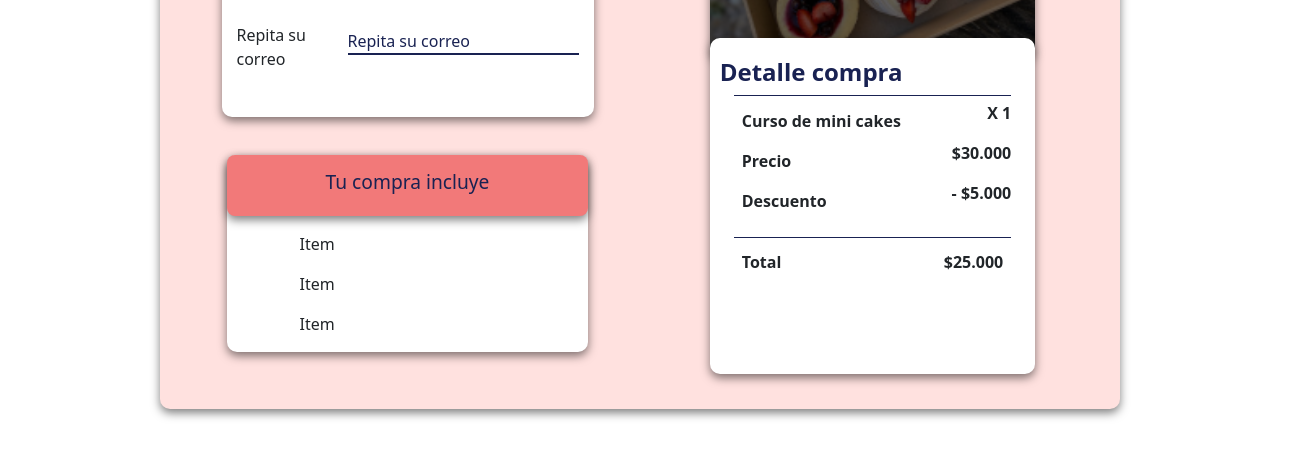
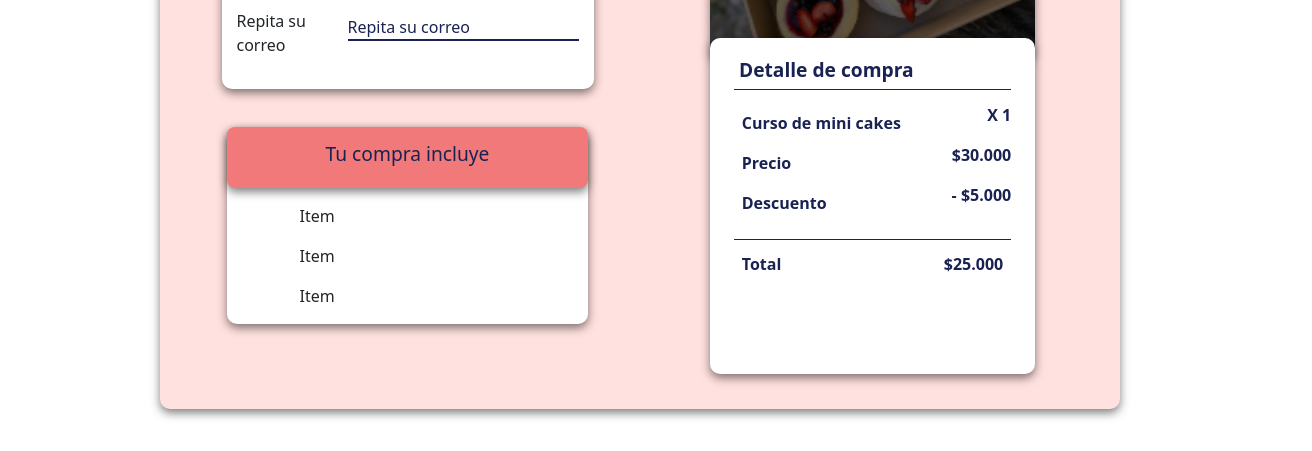
Before and after one commit to AgustinAnichini/Rasnik-s-cakes, a plain HTML site: page pages/pagos-datos.html in a window 1280 px wide. Shown: the part 555-1006 px from the top of the page, 1312 px wide, since content can reach past the window. Drawn offline with nearby package versions, Linux system fonts and the light colour scheme.

Commit message:
retoques pago

```diff
--- a/css/pagos-datosp.css
+++ b/css/pagos-datosp.css
@@ -212,8 +212,7 @@ header {
   align-items: center;
   justify-content: center;
   margin: 15px 0px;
-  padding: 15px;
-  gap: 10px;
+  padding: 1px 15px;
   width: 100%;
 }
 
@@ -333,12 +332,13 @@ header {
 }
 
 .titulo-detalle {
-  font-size: 1.5rem;
+  font-size: 1.2rem;
   font-weight: bold;
   margin-top: 10px;
   text-align: left;
   padding: 10px 10px 0px 10px;
   color: var(--form-color);
+  margin-left: 1.2rem;
 }
 
 .line {
@@ -351,25 +351,30 @@ header {
 .items-comprados p {
   text-align: left;
   margin-left: 1.5rem;
+  color: var(--form-color);
 }
 
 .precios {
   text-align: right;
   margin-right: 1.5rem;
+  color: var(--form-color);
 }
 
 .total p {
   text-align: left;
   margin-left: 1.5rem;
+  color: var(--form-color);
 }
 
 .total-precio p {
   text-align: left;
   margin-right: 1.5rem;
+  color: var(--form-color);
 }
 
 .back {
   position: relative;
   top: 3.5rem;
   left: 2rem;
+  width: max-content;
 }
--- a/pages/pagos-datos.html
+++ b/pages/pagos-datos.html
@@ -149,10 +149,11 @@
         <div class="d-flex justify-content-center">
           <div class="detalle-compra">
             <div class="d-flex flex-column">
-              <h1 class="titulo-detalle">Detalle compra</h1>
-              <div class="d-flex justify-content-center">
+              <h1 class="titulo-detalle">Detalle de compra</h1>
+              <div class="d-flex justify-content-center mb-2">
                 <div class="line"></div>
               </div>
+
               <div class="d-flex justify-content-between">
                 <div class="items-comprados d-flex flex-column m-2" >
                   <p class="fw-bold">Curso de mini cakes</p>
```
